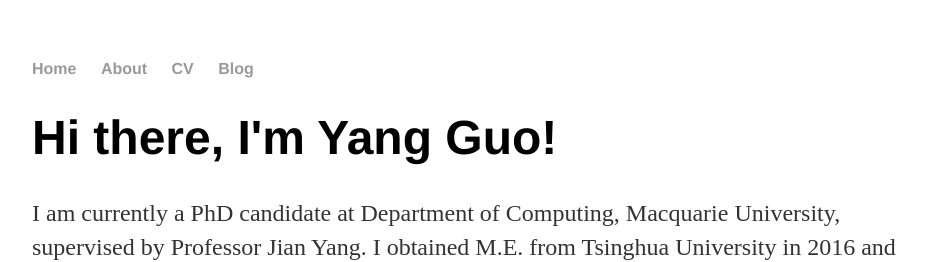
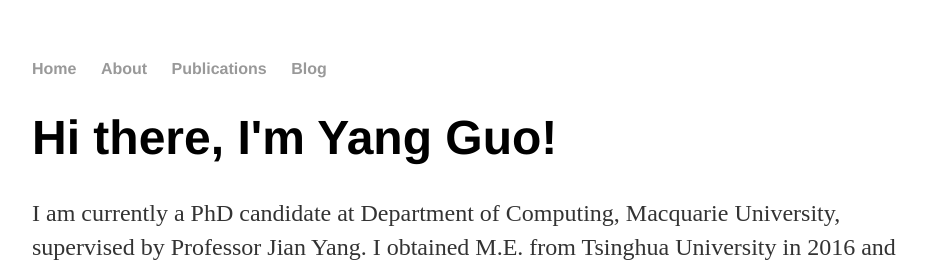
Before and after one commit to yangguomq/yangguomq.github.io, a Jekyll site: the page built from index.html, in a window 1280 px wide. Shown: the top 262 px of the page, without its empty margins (160-1086 px from the left). Built offline with Jekyll 4.4.1, drawn with Linux system fonts in a browser that asks for light colours.

Commit message:
Update default.html

```diff
--- a/_layouts/default.html
+++ b/_layouts/default.html
@@ -10,7 +10,7 @@
             <ul>
                     <li><a href="/">Home</a></li>
                     <li><a href="/about">About</a></li>
-                    <li><a href="/cv">CV</a></li>
+                    <li><a href="/publication">Publications</a></li>
                     <li><a href="/blog">Blog</a></li>
             </ul>
         </nav>
```
